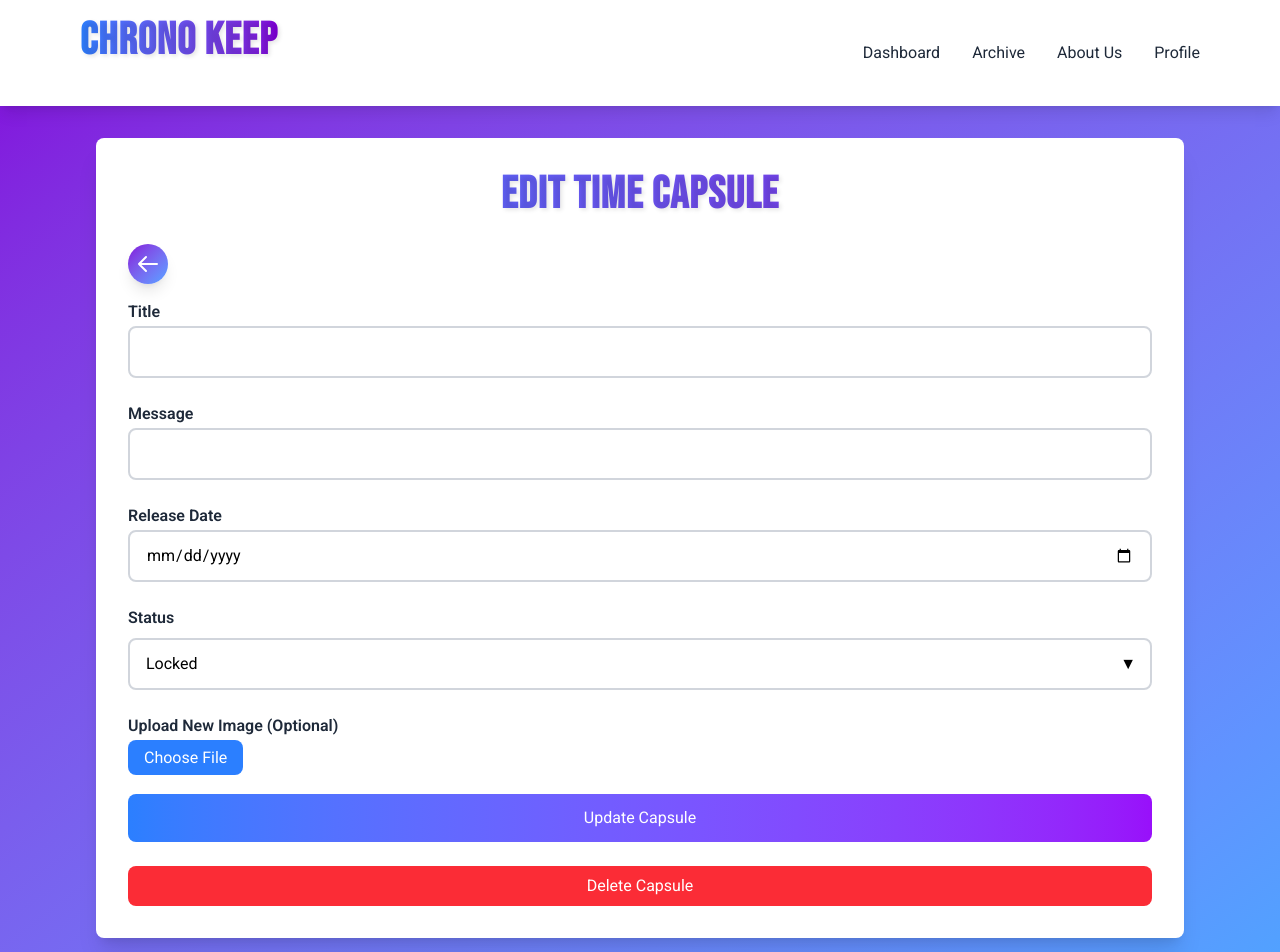
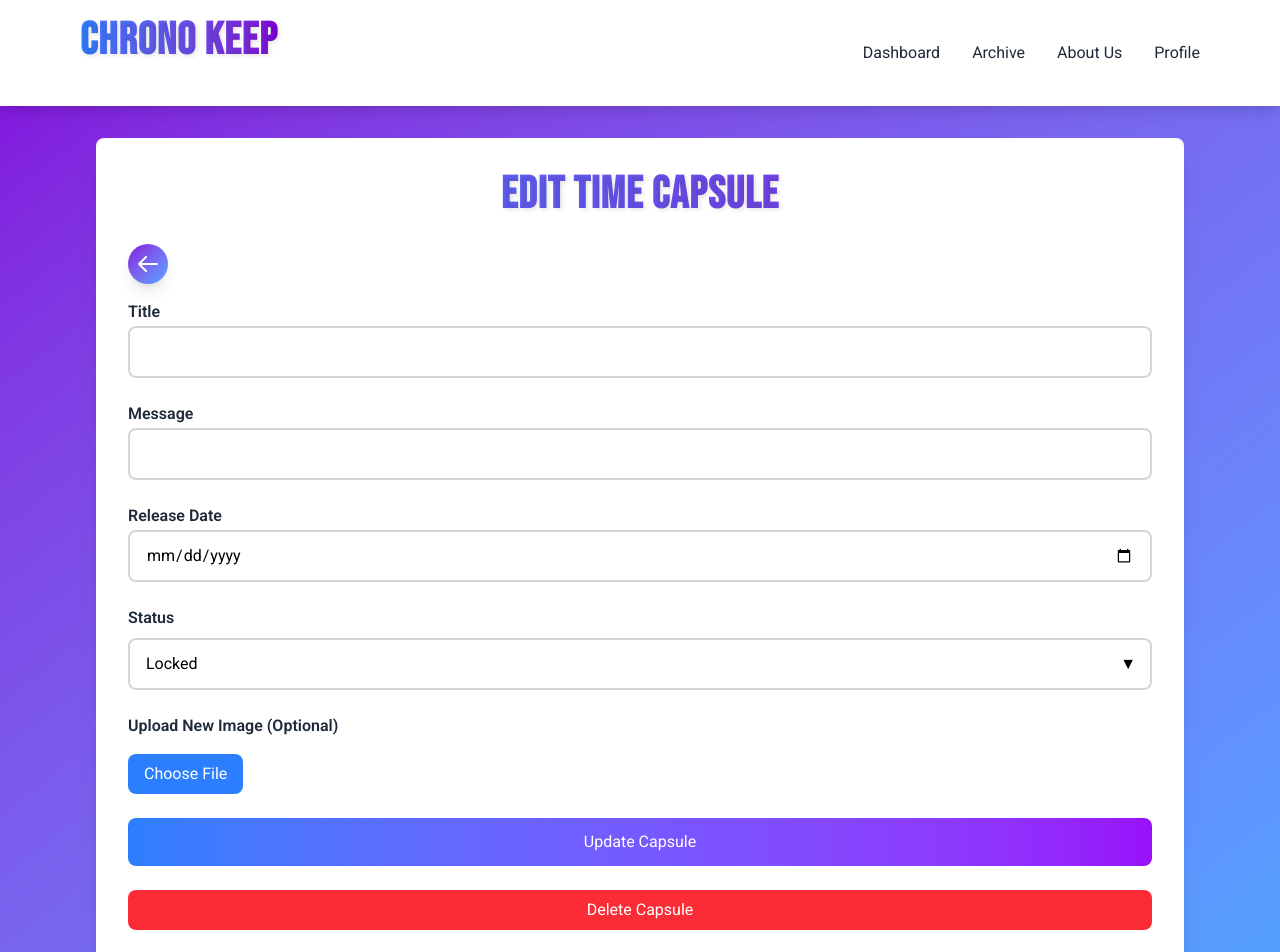
Before and after one commit to GeroStoewe/chrono-keep, a React (Vite) app: page /edit-capsule/1 in a window 1280 px wide. Shown: the top 952 px of the page. Built offline with nearby package versions, Linux system fonts and the light colour scheme; no server answers.

Commit message:
Distance between butoons are updated for cohorent look

```diff
--- a/src/pages/EditCapsulePage.tsx
+++ b/src/pages/EditCapsulePage.tsx
@@ -243,7 +243,7 @@ function EditCapsulePage() {
               />
               <label
                 htmlFor="file-upload"
-                className="cursor-pointer bg-blue-500 text-white px-4 py-2 rounded-lg"
+                className="cursor-pointer bg-blue-500 text-white px-4 py-2 rounded-lg mt-2 inline-block"
               >
                 Choose File
               </label>
@@ -257,7 +257,7 @@ function EditCapsulePage() {
             </div>
 
             {/* Submit Button */}
-            <div className="mt-6">
+            <div className="mt-4">
               <SubmitButton text="Update Capsule" isLoading={isLoading} />
             </div>
 
```
Also changed, not shown: 1 other file (tests, documents, lock files or other folders).
